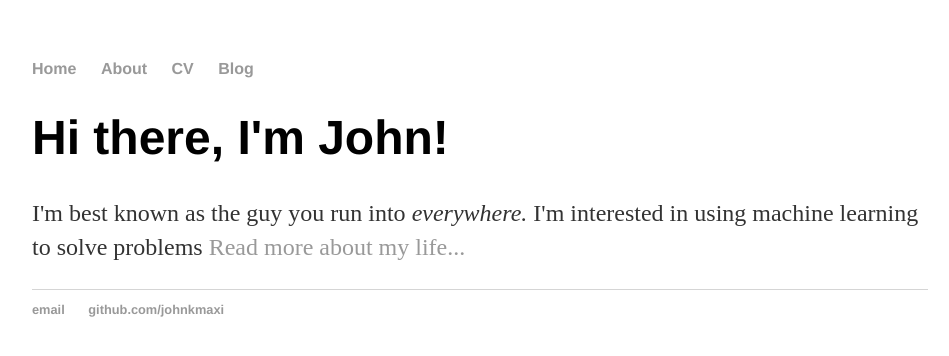
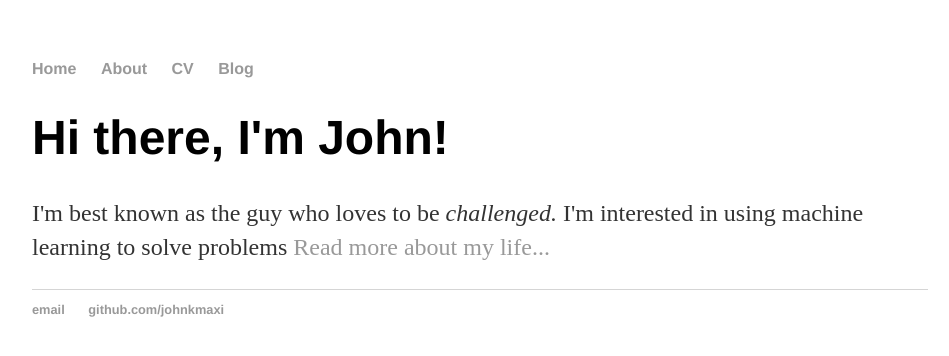
Before and after one commit to johnkmaxi/johnkmaxi.github.io, a Jekyll site: the page built from index.html, in a window 1280 px wide. Shown: the top 356 px of the page, without its empty margins (160-1109 px from the left). Built offline with Jekyll 4.4.1, drawn with Linux system fonts in a browser that asks for light colours.

Commit message:
Update index.html

```diff
--- a/index.html
+++ b/index.html
@@ -4,5 +4,5 @@ title: John Maxi
 ---
 <div class="blurb">
 	<h1>Hi there, I'm John!</h1>
-	<p>I'm best known as the guy you run into <em>everywhere.</em> I'm interested in using machine learning to solve problems <a href="/about">Read more about my life...</a></p>
+	<p>I'm best known as the guy who loves to be <em>challenged.</em> I'm interested in using machine learning to solve problems <a href="/about">Read more about my life...</a></p>
 </div><!-- /.blurb -->
```
